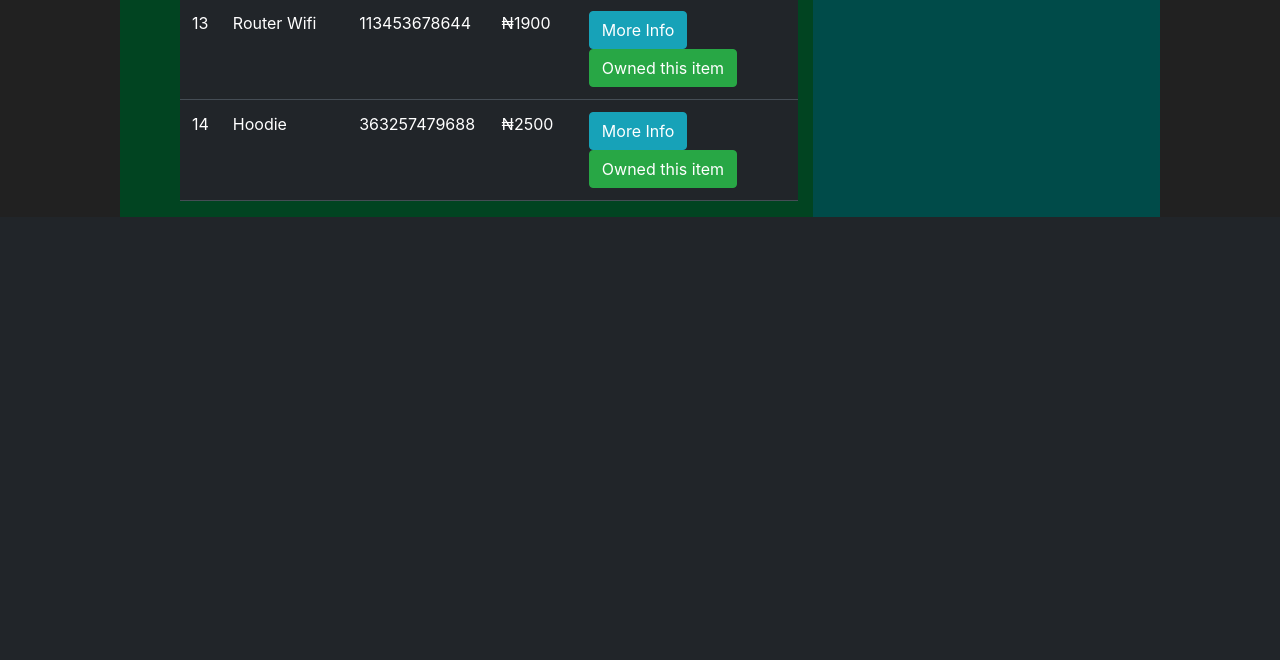
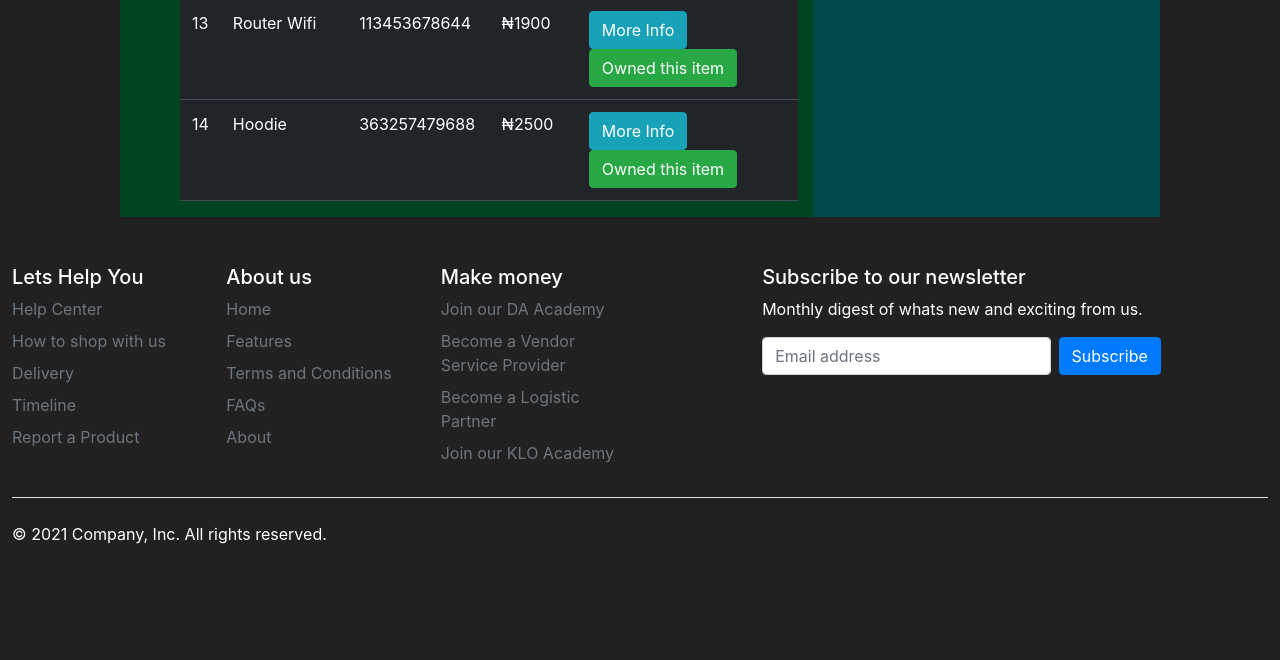
Before and after one commit to mosesjohn6969/FlaskMarket, a Flask app: page /market in a window 1280 px wide. Shown: the part 1664-2324 px from the top of the page. Before the commit the page ends 1881 px from the top, so only its background shows below. Run offline with Flask 2, Linux system fonts and the light colour scheme; a user stored in the database is signed in; data comes from the database, SQL or seed files in the repository; both versions use the stored data as it was after the commit; some libraries are stand-ins or nearby versions.

Commit message:
before working

```diff
--- a/market/templates/home.html
+++ b/market/templates/home.html
@@ -173,7 +173,7 @@
 
             <div class="card-deck"  style="width:250px; height:300px">
             <div class="card bg-dark" style="width: 18rem">
-                <img src = "{{ url_for('static', filename='images/' + item.img_path) }}" style="height:130px" class="card-img-top" alt="...">
+                <img src = "{{ url_for('static', filename='images/' + item.img_path) }}" style="height:130px" class="card-img-top img-fluid" alt="...">
                 <div class="card-body">
                     <h5 class="card-title" >{{item.name}}</h5>
                     <p class="card-text" style="color:green; font-weight:bold">₦{{item.price}}</p>
--- a/market/templates/market.html
+++ b/market/templates/market.html
@@ -63,6 +63,72 @@
    </div>
 </div>
 {% endblock %}
+
+{% block content %}
+
+
+<!-- FOOTER -->
+
+<div class="b-example-divider"></div>
+<div class="container-xxl">
+  <footer class="py-5">
+    <div class="row">
+      <div class="col-2">
+        <h5>Lets Help You</h5>
+        <ul class="nav flex-column">
+          <li class="nav-item mb-2"><a href="#" class="nav-link p-0 text-muted">Help Center</a></li>
+          <li class="nav-item mb-2"><a href="#" class="nav-link p-0 text-muted">How to shop with us</a></li>
+          <li class="nav-item mb-2"><a href="#" class="nav-link p-0 text-muted">Delivery </a></li>
+          <li class="nav-item mb-2"><a href="#" class="nav-link p-0 text-muted">Timeline</a></li>
+          <li class="nav-item mb-2"><a href="#" class="nav-link p-0 text-muted">Report a Product</a></li>
+        </ul>
+      </div>
+
+      <div class="col-2">
+        <h5>About us</h5>
+        <ul class="nav flex-column">
+          <li class="nav-item mb-2"><a href="#" class="nav-link p-0 text-muted">Home</a></li>
+          <li class="nav-item mb-2"><a href="#" class="nav-link p-0 text-muted">Features</a></li>
+          <li class="nav-item mb-2"><a href="#" class="nav-link p-0 text-muted">Terms and Conditions</a></li>
+          <li class="nav-item mb-2"><a href="#" class="nav-link p-0 text-muted">FAQs</a></li>
+          <li class="nav-item mb-2"><a href="#" class="nav-link p-0 text-muted">About</a></li>
+        </ul>
+      </div>
+
+      <div class="col-2">
+        <h5>Make money</h5>
+        <ul class="nav flex-column">
+          <li class="nav-item mb-2"><a href="#" class="nav-link p-0 text-muted">Join our DA Academy</a></li>
+          <li class="nav-item mb-2"><a href="#" class="nav-link p-0 text-muted">Become a Vendor Service Provider</a></li>
+          <li class="nav-item mb-2"><a href="#" class="nav-link p-0 text-muted">Become a Logistic Partner</a></li>
+          <li class="nav-item mb-2"><a href="#" class="nav-link p-0 text-muted">Join our KLO Academy</a></li>
+        </ul>
+      </div>
+
+      <div class="col-4 offset-1">
+        <form>
+          <h5>Subscribe to our newsletter</h5>
+          <p>Monthly digest of whats new and exciting from us.</p>
+          <div class="d-flex w-100 gap-2">
+            <label for="newsletter1" class="visually-hidden">Email address</label>
+            <input id="newsletter1" type="text" class="form-control" placeholder="Email address">
+            <button class="btn btn-primary" type="button">Subscribe</button>
+          </div>
+        </form>
+      </div>
+    </div>
+
+    <div class="d-flex justify-content-between py-4 my-4 border-top">
+      <p>&copy; 2021 Company, Inc. All rights reserved.</p>
+      <ul class="list-unstyled d-flex">
+        <li class="ms-3"><a class="link-dark" href="#"><svg class="bi" width="24" height="24"><use xlink:href="#twitter"/></svg></a></li>
+        <li class="ms-3"><a class="link-dark" href="#"><svg class="bi" width="24" height="24"><use xlink:href="#instagram"/></svg></a></li>
+        <li class="ms-3"><a class="link-dark" href="#"><svg class="bi" width="24" height="24"><use xlink:href="#facebook"/></svg></a></li>
+      </ul>
+    </div>
+  </footer>
+</div>
+{% endblock %}
 <!-- Optional JavaScript -->
 <!-- jQuery first, then Popper.js, then Bootstrap JS -->
 <script src="https://code.jquery.com/jquery-3.3.1.slim.min.js" integrity="sha384-q8i/X+965DzO0rT7abK41JStQIAqVgRVzpbzo5smXKp4YfRvH+8abtTE1Pi6jizo" crossorigin="anonymous"></script>
```
Also changed, not shown: market/market.db, market/static/images/ceramic.jpg (added), market/static/images/hoodie.jpg (added), market/static/images/pot.jpg (added), market/static/images/router.png (added).
